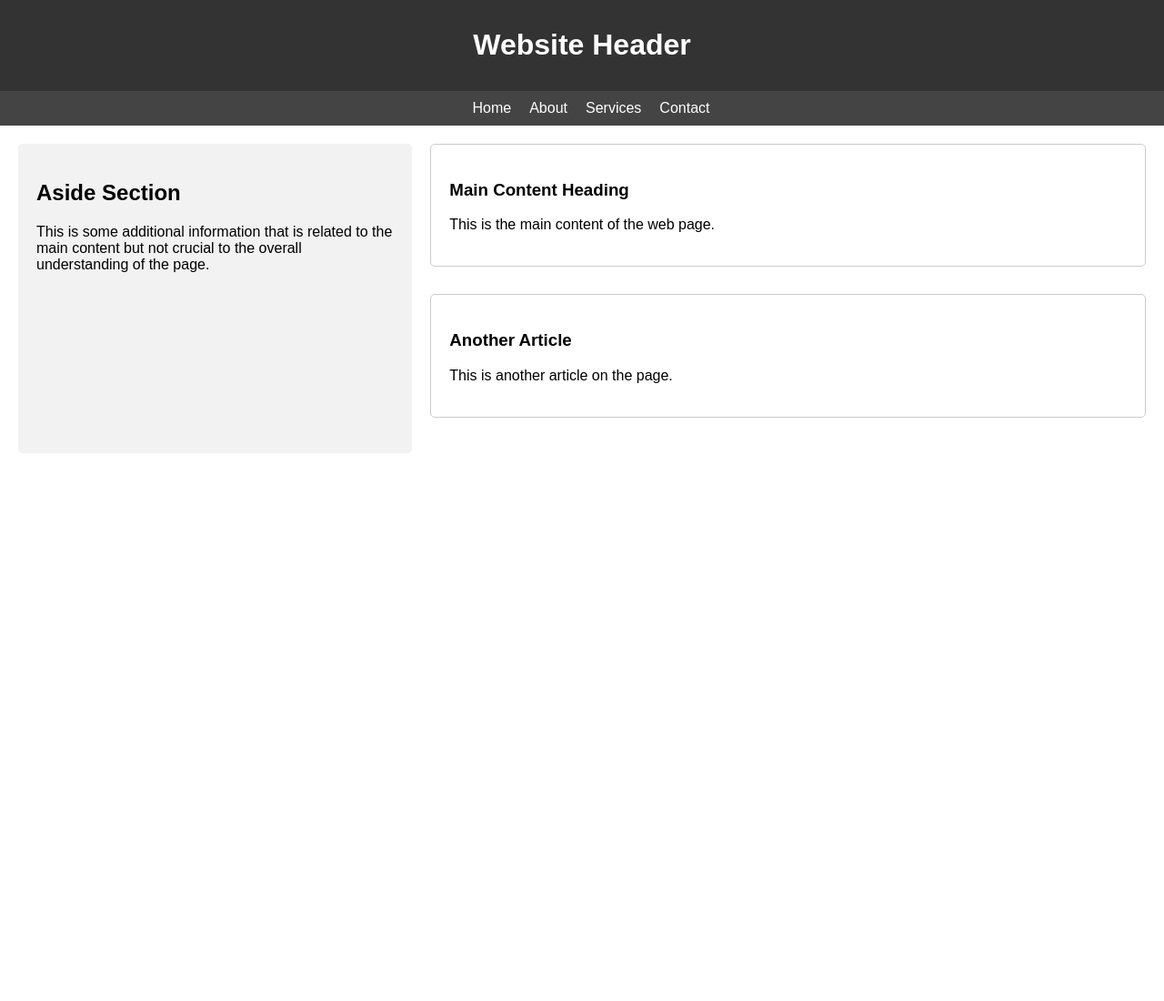
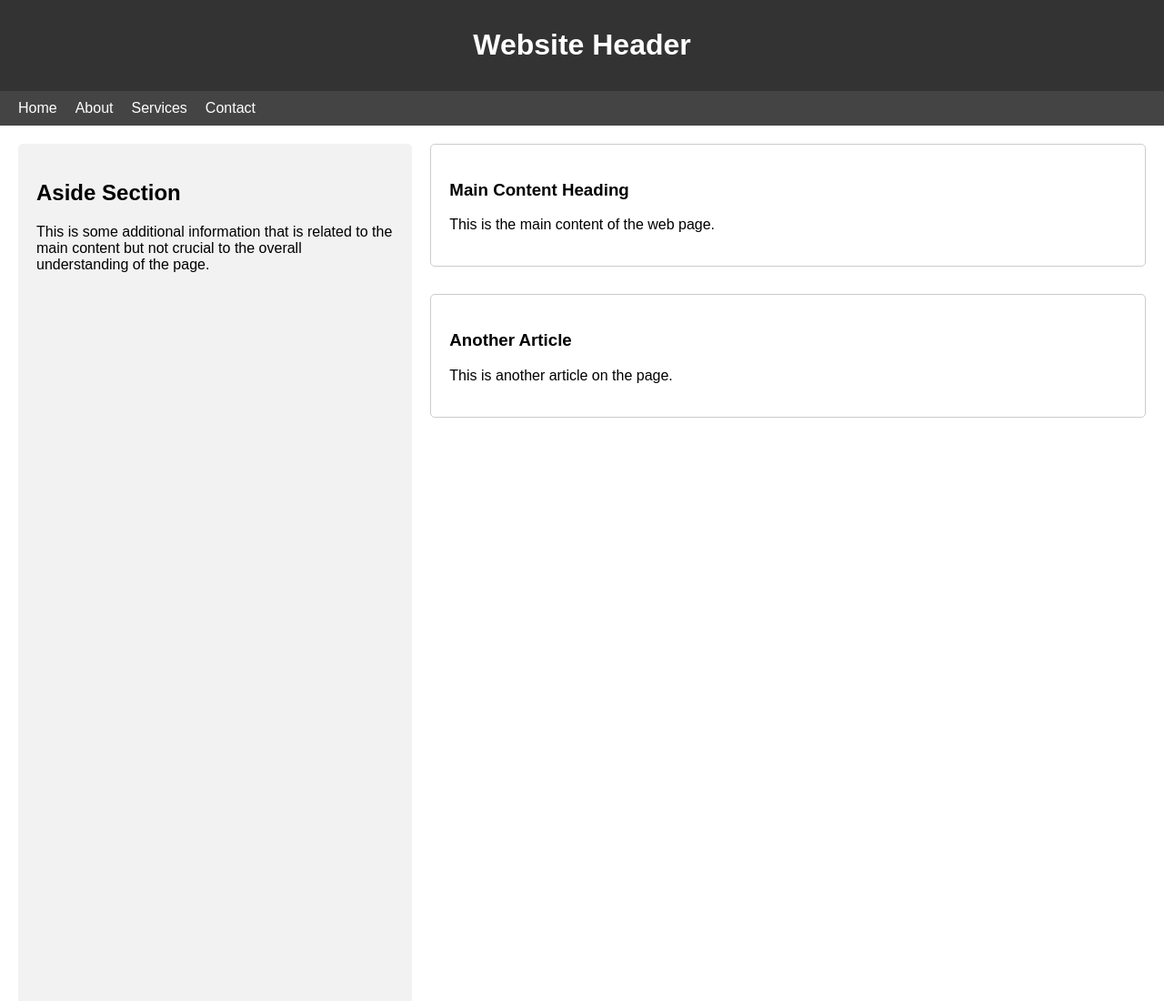
Before and after one commit to Abhishek250620/FrontEnd-HTML-CSS-JS, a plain HTML site: page 2-project/Layout.html in a window 1280 px wide. Shown: the top 1100 px of the page at 91% size. Drawn offline with Linux system fonts and the light colour scheme.

Commit message:
Sample Layout added

```diff
--- a/2-project/Layout.css
+++ b/2-project/Layout.css
@@ -26,7 +26,7 @@
     margin: 0;
     padding: 0;
     display: flex;
-    justify-content: center;
+    justify-content: left;
 }
 
 nav li {
@@ -50,7 +50,7 @@
     padding: 20px;
     background-color: #f2f2f2;
     border-radius: 5px;
-    height: 300px;
+    /* height: 300px; */
     margin-right: 20px;
 }
 
--- a/2-project/Layout.html
+++ b/2-project/Layout.html
@@ -3,12 +3,12 @@
 <head>
     <meta charset="UTF-8">
     <meta name="viewport" content="width=device-width, initial-scale=1.0">
-    <title>layout</title>
+    <title>Layout</title>
     <link rel="stylesheet" href="Layout.css">
 </head>
 <body>
     <header>
-        <h1>Website Header</h1>
+       <h1> Website Header</h1>
         <!-- Add any other header content here -->
     </header>
 
```
